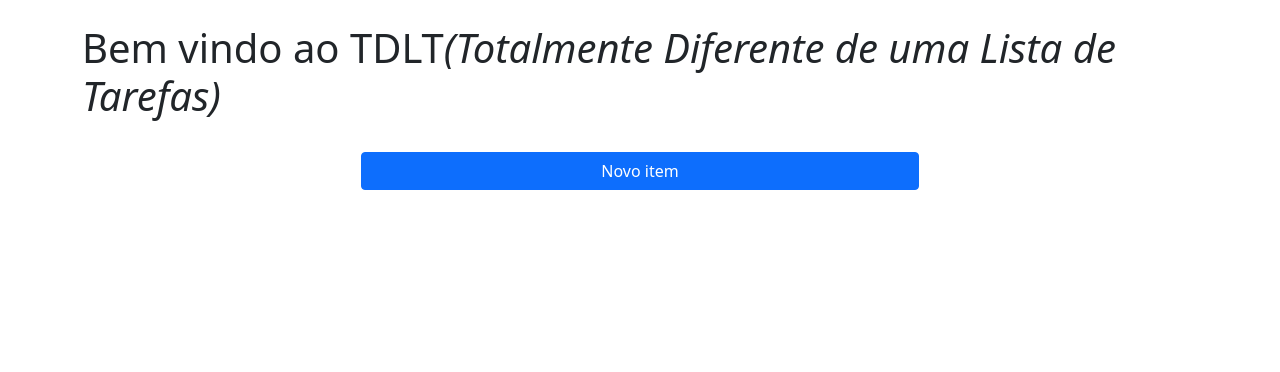
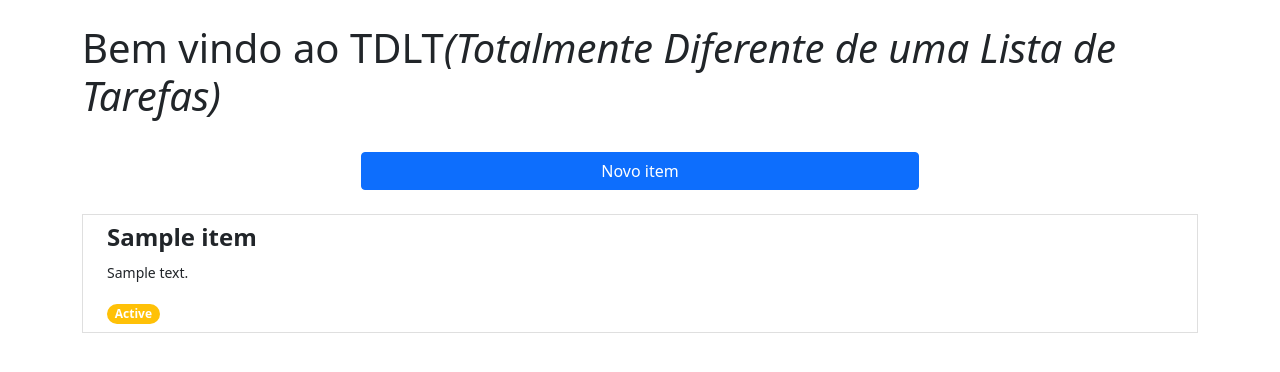
Before and after one commit to BrunoVieira003/todo_list, a Flask app: template templates/index.html in a window 1280 px wide. Shown: the part 56-428 px from the top of the page. Run offline with Flask 2, Linux system fonts and the light colour scheme; a user stored in the database is signed in; tables that the repository leaves empty hold one stand-in row (values such as "Sample post"); the template is opened without the code that fills it: most values are stand-ins (such as "Sample title", 1, 10 or a date in 2020).

Commit message:
Adiciona lista de tarefas à página inicial
O usuário, quando logado, pode visualizar a lista de tarefas na página inicial

```diff
--- a/templates/index.html
+++ b/templates/index.html
@@ -34,6 +34,16 @@
         <a href="{{ url_for('new_todo') }}" class="btn btn-primary">Novo item</a>
     </div>
     <br>
+    {% for item in todo_list %}
+        <div class="list-group-item">
+            <div class="ms-2 me-auto">
+                <h4 class="fw-bold">{{ item.title|capitalize }}</h4>
+                <p><small>{{ item.description|capitalize }}</small></p>
+                <span class="badge bg-warning rounded-pill">{{ item.status|capitalize }}</span>
+            </div>
+        </div>
+        <br>
+    {% endfor  %}
     {% endif %}
 
 {% endblock %}
```
